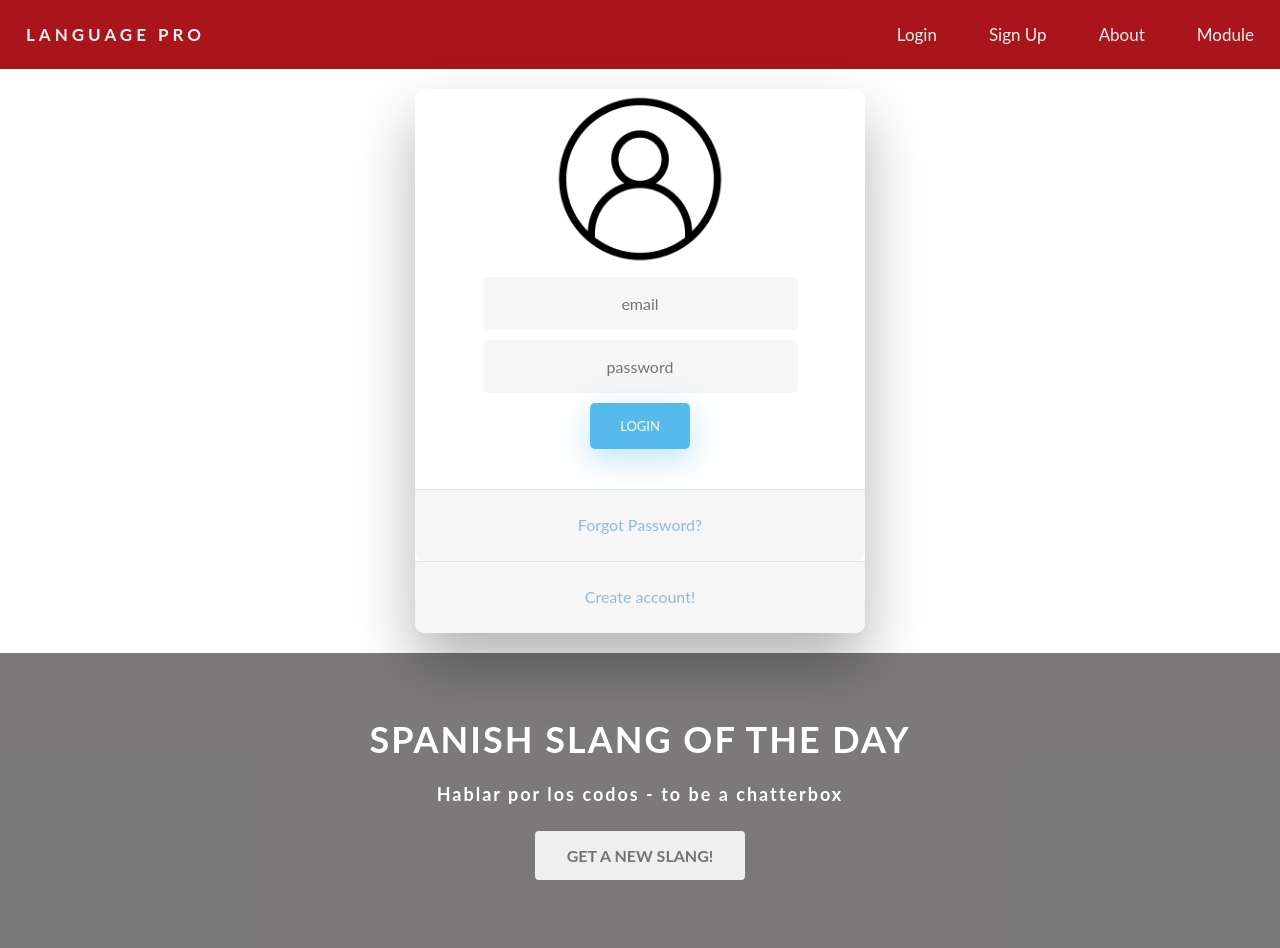
After one commit to Shane-oo/language_Pro, a Flask app: page /login_Final_2 in a window 1280 px wide. The commit adds this page. Run offline with Flask 2, Linux system fonts and the light colour scheme.

Commit message:
Update on html css

```diff
--- a/app/routes.py
+++ b/app/routes.py
@@ -22,27 +22,54 @@ def home():
     return render_template("home.html", title='Main Page')
 
 
-@app.route('/loginTest', methods=['GET', 'POST'])
-def loginTest():
-    form = LoginForm()
-    if request.method == 'POST':
-        if form.validate_on_submit():
-            user = User.query.filter_by(email=form.email.data).first()
-            if user is None or not user.check_password(form.password.data):
-                flash('Invalid username or password')
-                return redirect(url_for('loginTest'))
-            login_user(user, remember=form.remember_me.data)
-            next_page = request.args.get('next')
+# @app.route('/loginTest', methods=['GET', 'POST'])
+# def loginTest():
+#     form = LoginForm()
+#     if request.method == 'POST':
+#         if form.validate_on_submit():
+#             user = User.query.filter_by(email=form.email.data).first()
+#             if user is None or not user.check_password(form.password.data):
+#                 flash('Invalid username or password')
+#                 return redirect(url_for('loginTest'))
+#             login_user(user, remember=form.remember_me.data)
+#             next_page = request.args.get('next')
 
-            if not next_page or url_parse(next_page).netloc != '':
-                # page user enters after log in
-                next_page = url_for('home')
+#             if not next_page or url_parse(next_page).netloc != '':
+#                 # page user enters after log in
+#                 next_page = url_for('home')
+#             return redirect(next_page)
+
+#     # check if user is logged in yet - false if logged in and true if isn't
+#     if current_user.is_authenticated:
+#         return redirect(url_for('home'))
+#     return render_template('loginTest.html', form=form)
+
+@app.route('/login_Final_2', methods=['GET', 'POST'])
+def login_Final_2():
+    if request.method == 'GET':
+        return render_template('login_Final_2.html')
+
+    else :
+        email = request.form.get('email')
+        password = request.form.get('password')
+        user = User.query.filter_by(email=email).first()
+
+        if user is None or not user.check_password(password):
+            flash('Invalid username or password')
+            return redirect(url_for('login_Final_2'))
+        login_user(user)
+        next_page = request.args.get('next')
+
+        if not next_page or url_parse(next_page).netloc != '':
+            # page user enters after log in
+            next_page = url_for('home')
             return redirect(next_page)
 
     # check if user is logged in yet - false if logged in and true if isn't
     if current_user.is_authenticated:
         return redirect(url_for('home'))
-    return render_template('loginTest.html', form=form)
+
+
 
 
 @app.route('/logout')
@@ -55,26 +82,55 @@ def logout():
 def forgetPass():
     return render_template('forgetPass.html')
 
-@app.route('/signupPage2', methods=['GET', 'POST'])
-def signupPage2():
+# @app.route('/signupPage2', methods=['GET', 'POST'])
+# def signupPage2():
+#     if current_user.is_authenticated:
+#         return redirect(url_for('home'))
+#     form = RegistrationForm()
+
+#     #adding user to db
+#     if form.validate_on_submit():
+#         user = User(email=form.email.data, firstname = form.firstname.data, lastname=form.lastname.data)
+#         user.set_password(form.password.data)
+#         db.session.add(user)
+#         db.session.commit()
+#         flash('Congratulations, you are now a registered user!')
+#         return redirect(url_for('loginTest'))
+#     return render_template('signupPage2.html', title='Register', form=form)
+
+@app.route('/sign_up_3', methods=['GET', 'POST'])
+def sign_up_3():
     if current_user.is_authenticated:
         return redirect(url_for('home'))
-    form = RegistrationForm()
 
-    #adding user to db
-    if form.validate_on_submit():
-        user = User(email=form.email.data, firstname = form.firstname.data, lastname=form.lastname.data)
-        user.set_password(form.password.data)
-        db.session.add(user)
+    if request.method == 'POST':
+        #adding user to db
+        firstname = request.form.get('firstname')
+        lastname = request.form.get('lastname')
+        email = request.form.get('email')
+        password = request.form.get('password')
+
+        user = User.query.filter_by(email=email).first()
+
+        if user :
+            flash('Email address already exists!')
+            return redirect(url_for(login_Final_2))
+
+        new_user = User(firstname =  firstname, lastname=lastname, email=email)
+        new_user.set_password(password)
+
+        db.session.add(new_user)
         db.session.commit()
         flash('Congratulations, you are now a registered user!')
-        return redirect(url_for('loginTest'))
-    return render_template('signupPage2.html', title='Register', form=form)
+        return redirect(url_for(login_Final_2))
+    return render_template('sign_up_3.html', title='Register')
+
+
+
+
 
 #user profile view
-@app.route('/user/<firstname>')
+@app.route('/user')
 @login_required  # protects a view function against anonymous users
-def user(firstname):
-    user = User.query.filter_by(firstname=firstname).first_or_404()
-
-    return render_template('user.html', user=user)
+def user():
+    return render_template('user.html', name=current_user.firstname)
--- a/app/static/style.css
+++ b/app/static/style.css
@@ -200,3 +200,276 @@ hr {
     background-color: #ce3b40;
     color: white;
 }
+
+/* LOGIN AND SIGN UP PAGE CSS */
+body {font-family: Arial, Helvetica, sans-serif;}
+
+.underlineHover {
+  color: #92badd;
+  display:inline-block;
+  text-decoration: none;
+  font-weight: 400;
+}
+
+#btnreset, #btnsubmit, #btn{
+  background-color: #56baed;
+  border: none;
+  color: white;
+  padding: 15px 30px;
+  text-decoration: none;
+  display: inline-block;
+  text-transform: uppercase;
+  text-align: center;
+  font-size: 13px;
+  -webkit-box-shadow: 0 10px 30px 0 rgba(95,186,233,0.4);
+  box-shadow: 0 10px 30px 0 rgba(95,186,233,0.4);
+  -webkit-border-radius: 5px 5px 5px 5px;
+  border-radius: 5px 5px 5px 5px;
+  margin: 5px 20px 40px 20px;
+}
+
+#btnsubmit:hover, #btn:hover, #btnreset:hover  {
+  background-color: #39ace7;
+}
+
+#btnsubmit:active, #btn:active, #btnreset:active  {
+  -moz-transform: scale(0.95);
+  -webkit-transform: scale(0.95);
+  -o-transform: scale(0.95);
+  -ms-transform: scale(0.95);
+  transform: scale(0.95);
+}
+
+/* LOGIN CSS */
+
+.wrapper {
+    display: flex;
+    align-items: center;
+    flex-direction: column;
+    justify-content: center;
+    width: 100%;
+    min-height: 100%;
+    padding: 20px;
+  }
+
+  #loginContent {
+    -webkit-border-radius: 10px 10px 10px 10px;
+    border-radius: 10px 10px 10px 10px;
+    background: #fff;
+    padding: 30px;
+    width: 90%;
+    max-width: 450px;
+    position: relative;
+    padding: 0px;
+    -webkit-box-shadow: 0 30px 60px 0 rgba(0,0,0,0.3);
+    box-shadow: 0 30px 60px 0 rgba(0,0,0,0.3);
+    text-align: center;
+  }
+
+  #loginFooter {
+    background-color: #f6f6f6;
+    border-top: 1px solid #dce8f1;
+    padding: 25px;
+    text-align: center;
+    -webkit-border-radius: 0 0 10px 10px;
+    border-radius: 0 0 10px 10px;
+  }
+
+
+  /* login textbox */
+  #txt{
+    background-color: #f6f6f6;
+    border: none;
+    color: #0d0d0d;
+    padding: 15px 32px;
+    text-align: center;
+    text-decoration: none;
+    display: inline-block;
+    font-size: 16px;
+    margin: 5px;
+    width: 70%;
+    border: 2px solid #f6f6f6;
+    -webkit-transition: all 0.5s ease-in-out;
+    -moz-transition: all 0.5s ease-in-out;
+    -ms-transition: all 0.5s ease-in-out;
+    -o-transition: all 0.5s ease-in-out;
+    transition: all 0.5s ease-in-out;
+    -webkit-border-radius: 5px 5px 5px 5px;
+    border-radius: 5px 5px 5px 5px;
+  }
+
+
+  #txt:focus{
+    background-color: #fff;
+    border-bottom: 2px solid #5fbae9;
+  }
+
+  #txt:placeholder {
+    color: #cccccc;
+  }
+
+
+  /* login animations */
+
+  /* Simple CSS3 Fade-in-down Animation */
+  .fadeInDown {
+    -webkit-animation-name: fadeInDown;
+    animation-name: fadeInDown;
+    -webkit-animation-duration: 1s;
+    animation-duration: 1s;
+    -webkit-animation-fill-mode: both;
+    animation-fill-mode: both;
+  }
+
+  @-webkit-keyframes fadeInDown {
+    0% {
+      opacity: 0;
+      -webkit-transform: translate3d(0, -100%, 0);
+      transform: translate3d(0, -100%, 0);
+    }
+    100% {
+      opacity: 1;
+      -webkit-transform: none;
+      transform: none;
+    }
+  }
+
+  @keyframes fadeInDown {
+    0% {
+      opacity: 0;
+      -webkit-transform: translate3d(0, -100%, 0);
+      transform: translate3d(0, -100%, 0);
+    }
+    100% {
+      opacity: 1;
+      -webkit-transform: none;
+      transform: none;
+    }
+  }
+
+  /* Simple CSS3 Fade-in Animation */
+  @-webkit-keyframes fadeIn { from { opacity:0; } to { opacity:1; } }
+  @-moz-keyframes fadeIn { from { opacity:0; } to { opacity:1; } }
+  @keyframes fadeIn { from { opacity:0; } to { opacity:1; } }
+
+  .fadeIn {
+    opacity:0;
+    -webkit-animation:fadeIn ease-in 1;
+    -moz-animation:fadeIn ease-in 1;
+    animation:fadeIn ease-in 1;
+
+    -webkit-animation-fill-mode:forwards;
+    -moz-animation-fill-mode:forwards;
+    animation-fill-mode:forwards;
+
+    -webkit-animation-duration:1s;
+    -moz-animation-duration:1s;
+    animation-duration:1s;
+  }
+
+  .fadeIn.second {
+    -webkit-animation-delay: 0.6s;
+    -moz-animation-delay: 0.6s;
+    animation-delay: 0.6s;
+  }
+
+  .fadeIn.third {
+    -webkit-animation-delay: 0.8s;
+    -moz-animation-delay: 0.8s;
+    animation-delay: 0.8s;
+  }
+
+  .fadeIn.fourth {
+    -webkit-animation-delay: 1s;
+    -moz-animation-delay: 1s;
+    animation-delay: 1s;
+  }
+
+  /* Forget password style */
+  .underlineHover:after {
+    display: block;
+    left: 0;
+    bottom: -10px;
+    width: 0;
+    height: 2px;
+    background-color: #56baed;
+    content: "";
+    transition: width 0.2s;
+  }
+
+  .underlineHover:hover {
+    color: #0d0d0d;
+  }
+
+  .underlineHover:hover:after{
+    width: 100%;
+  }
+
+
+  *:focus {
+      outline: none;
+  }
+
+  #icon {
+    width:40%;
+  }
+
+  /* SIGN UP CSS */
+  * {
+    box-sizing: border-box;
+  }
+
+  .formContent {
+    border-radius: 5px;
+    background: #fff;
+    padding: 20px;
+    margin : auto;
+    width : 70%;
+    box-shadow: 0 30px 60px 0 rgba(0,0,0,0.3);
+    -webkit-box-shadow: 0 30px 60px 0 rgba(0,0,0,0.3);
+    -webkit-border-radius: 10px 10px 10px 10px;
+  }
+
+  #formBtn{
+    text-align: center;
+  }
+
+  #txt1{
+    width: 100%;
+    padding: 12px;
+    border: 2px solid #f6f6f6;
+    border-radius: 4px;
+    resize: vertical;
+    background-color: #f6f6f6;
+    color: #0d0d0d;
+  }
+
+  #txt1:focus{
+    background-color: #fff;
+    border-bottom: 2px solid #5fbae9;
+  }
+
+  #txt1:placeholder {
+    color: #cccccc;
+  }
+
+  #lbl {
+    padding: 12px 12px 12px 0;
+    display: inline-block;
+  }
+
+  /* set style for select */
+  #sequrity-qs {
+    width: 100%;
+    padding: 10px;
+    margin: 5px 0 22px 0;
+    display: inline-block;
+    border: 2px solid #f6f6f6;
+    background: #f6f6f6;
+  }
+
+
+  #line1 {
+    border: 1px solid #f1f1f1;
+    margin-bottom: 25px;
+  }
--- a/app/templates/index2.html
+++ b/app/templates/index2.html
@@ -35,8 +35,8 @@
         {% if current_user.is_anonymous %}
         <div class = "logo"><a href="index">LANGUAGE PRO</a></div>
         <div class ="myTopnav">
-            <a href="loginTest">Login</a>
-            <a href="signupPage2">Sign Up</a>
+            <a href="login_Final_2">Login</a>
+            <a href="sign_up_3">Sign Up</a>
             <a href="index#about">About</a>
             <a href="module_page">Module</a>
         </div>
--- /dev/null
+++ b/app/templates/login_Final_2.html
@@ -0,0 +1,30 @@
+{% extends "index2.html" %}
+
+{% block content %}
+<div class='wrapper fadeInDown'>
+    <div id='loginContent'>
+
+        <!-- icon to fade in first -->
+        <div class='fadeIn first'>
+            <img src='static/icon.png' id='icon' alt='User Icon' />
+        </div>
+
+        <!-- Login Form -->
+        <form action="/login_Final_2" method="POST">
+            <input type='text' id='txt' class='fadeIn second' name='email' placeholder='email'>
+            <input type='password' id='txt' class='fadeIn third' name='password' placeholder="password">
+
+            <input type='submit' id='btnsubmit' class="fadeIn fourth" value='Login'>
+        </form>
+
+        <!-- Forgot Password -->
+        <div id="loginFooter">
+            <a class="underlineHover" href="{{ url_for('forgetPass') }}">Forgot Password?</a>
+        </div>
+        <!-- Create new account -->
+        <div id="loginFooter">
+            <a class="underlineHover" href="{{ url_for('sign_up_3') }}">Create account!</a>
+        </div>
+    </div>
+</div>
+{% endblock %}
```
Also changed, not shown: app/templates/sign_up_3.html (added, +36 -0 lines), language_pro.db.
